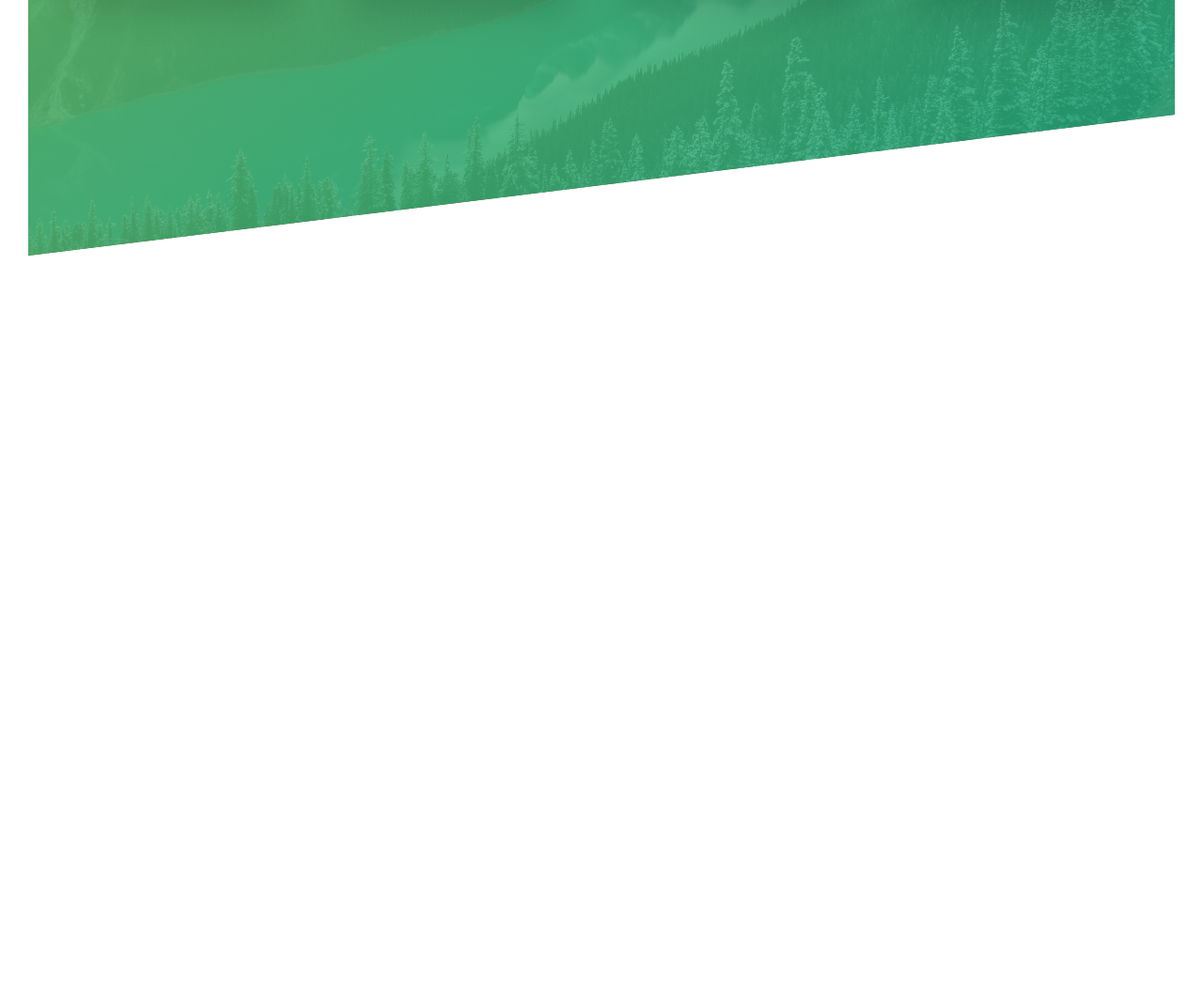
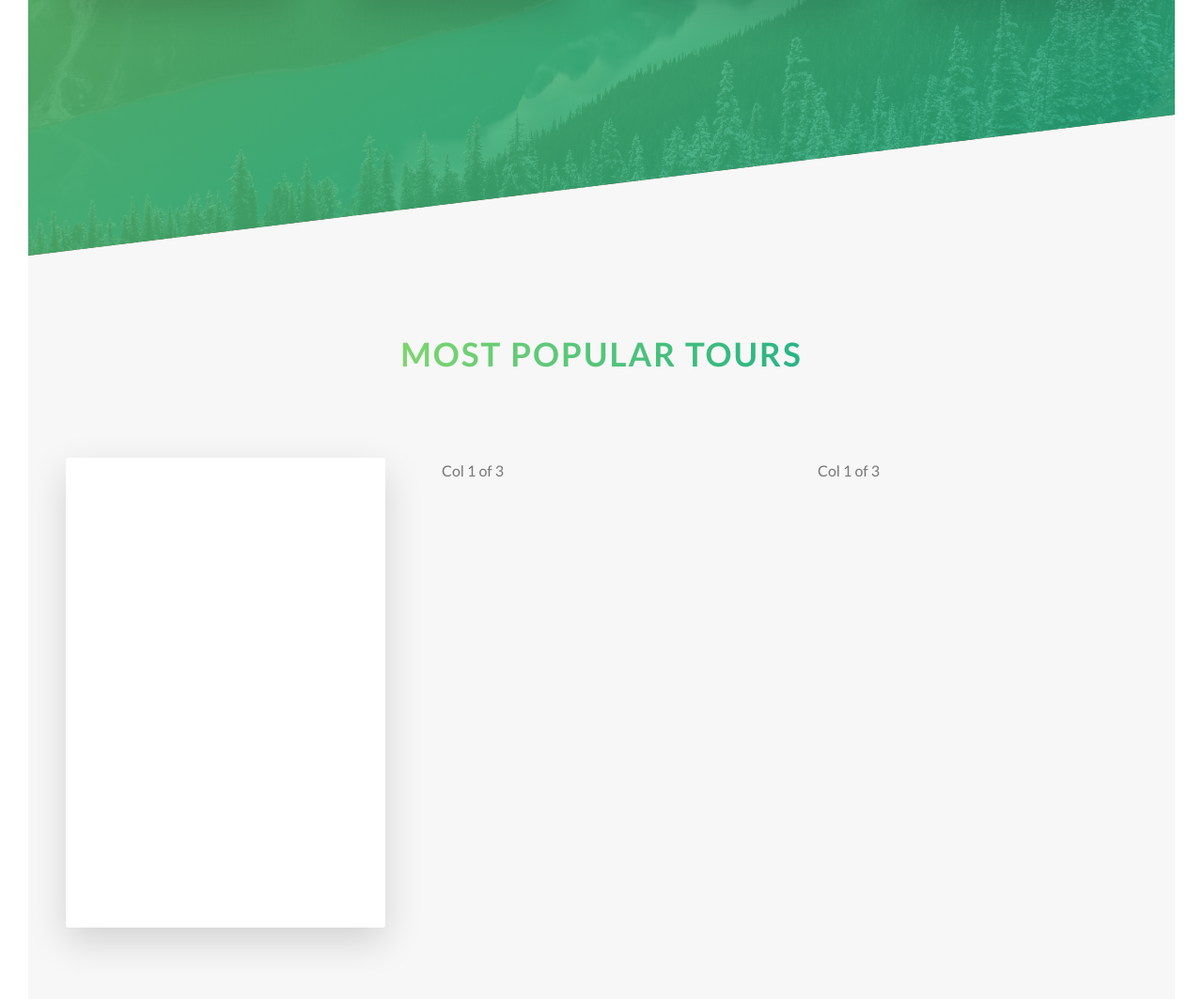
Before and after one commit to cristnascimento/css-natours, a website: page index.html in a window 1280 px wide. Shown: the part 1988-3051 px from the top of the page at 94% size. Before the commit the page ends 2260 px from the top, so only its background shows below. Drawn offline with Linux system fonts and the light colour scheme.

Commit message:
Adding basic flip card. closes #30

```diff
--- a/index.html
+++ b/index.html
@@ -106,7 +106,29 @@
                         </div>
                     </div>
                 </div>
+            </section>
 
+            <section class="section-tours">
+                <div class="u-center-text u-margin-bottom-big">
+                    <h2 class="heading-secondary">
+                        Most popular tours
+                    </h2>
+                </div>
+
+                <div class="row">
+                    <div class="col-1-of-3">
+                        <div class="card">
+                            <div class="card__side card__side--front">
+                                FRONT
+                            </div>
+                            <div class="card__side card__side--back card__side--back-1">
+                                BACK
+                            </div>
+                        </div>
+                    </div>
+                    <div class="col-1-of-3">Col 1 of 3</div>
+                    <div class="col-1-of-3">Col 1 of 3</div>
+                </div>
 
             </section>
         </main>
--- a/sass/abstracts/_variables.scss
+++ b/sass/abstracts/_variables.scss
@@ -1,6 +1,12 @@
 $color-primary: #55c57a;
 $color-primary-light: #7ed56f;
 $color-primary-dark: #28b485;
+
+$color-secondary-light: #ffb900;
+$color-secondary-dark: #ff7730;
+
+$color-tertiary-light: #2998ff;
+$color-tertiary-dark: #5643fa;
 
 $color-grey-light-1: #f7f7f7;
 
--- /dev/null
+++ b/sass/components/_card.scss
@@ -0,0 +1,41 @@
+.card {
+    perspective: 150rem;
+    -moz-perspective: 150rem;
+    position: relative;
+    height: 50rem;
+
+    &__side {
+        color: #fff;
+        font-size: 2rem;
+        height: 50rem;
+        transition: all .8s ease;
+        position: absolute;
+        top: 0;
+        left: 0;
+        width: 100%;
+        backface-visibility: hidden;
+        border-radius: 3px;
+        box-shadow: 0 1.5rem 4rem rgba($color-black, .15);
+
+        &--front {
+            background-color: $color-white;
+        }
+
+        &--back {
+            transform: rotateY(180deg);
+
+            &-1 {
+                background-image: linear-gradient(to right, $color-secondary-light, $color-secondary-dark);
+            }
+        }
+    }
+
+
+    &:hover &__side--front {
+        transform: rotateY(180deg);
+    }
+
+    &:hover &__side--back {
+        transform: rotateY(0);
+    }
+}
--- a/sass/main.scss
+++ b/sass/main.scss
@@ -8,6 +8,7 @@
 @import "base/utilities";
 
 @import "components/button";
+@import "components/card";
 @import "components/composition";
 @import "components/feature-box";
 
--- a/sass/pages/_home.scss
+++ b/sass/pages/_home.scss
@@ -16,3 +16,9 @@
         transform: skewY(7deg);
     }
 }
+
+.section-tours {
+    background-color: $color-grey-light-1;
+    padding: 25rem 0 50rem 0;
+    margin-top: -10rem;
+}
```
Also changed, not shown: css/style.css.
